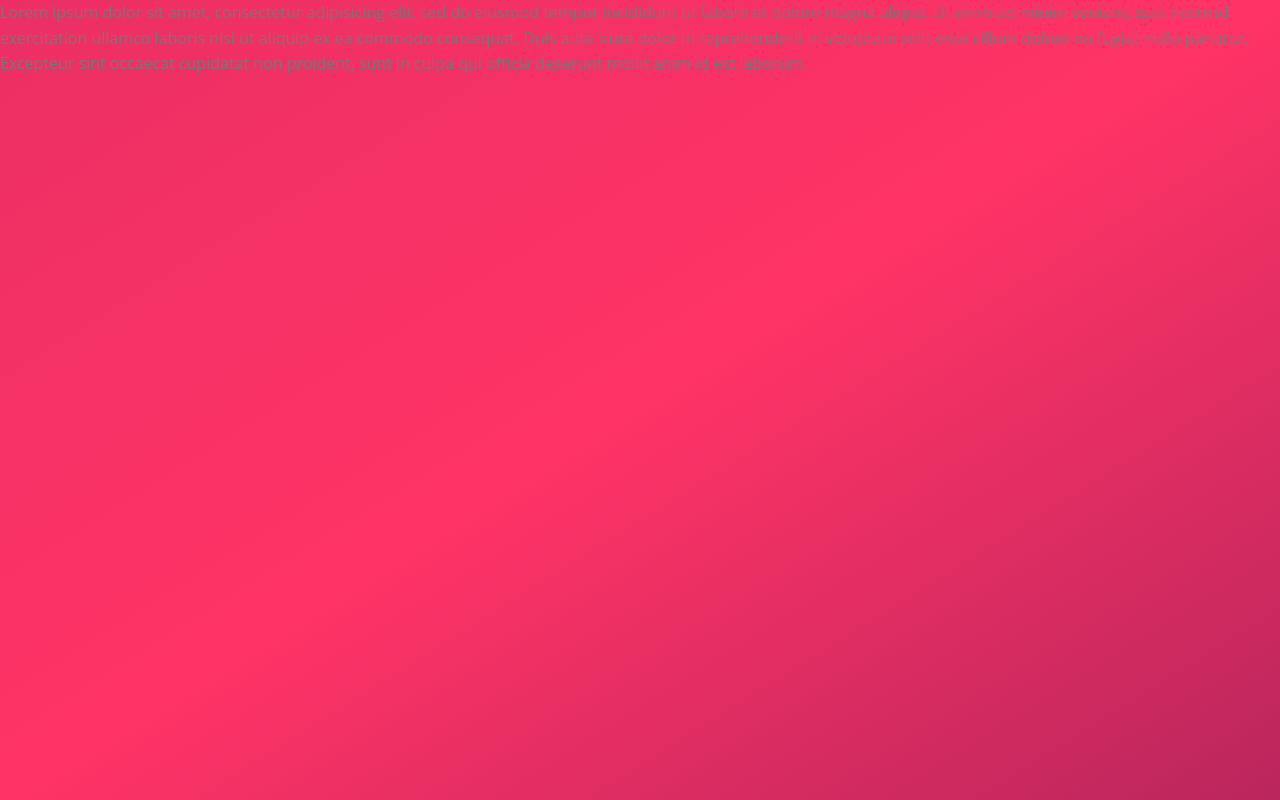
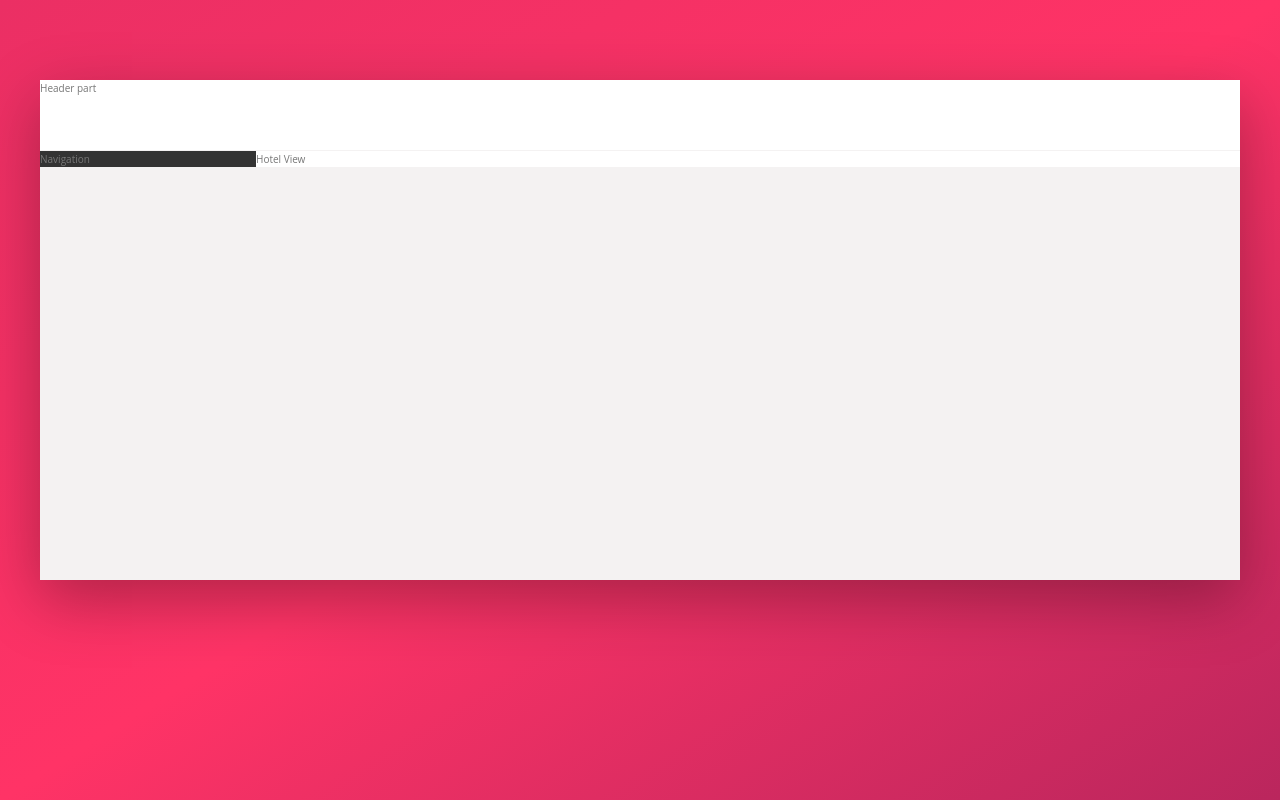
Before and after one commit to Puritanic/Trillo, a website built with webpack: page app/index.html in a window 1280 px wide. Built offline with nearby package versions, Linux system fonts and the light colour scheme.

Commit message:
Initial layout

```diff
--- a/app/assets/styles/base/_basetop.scss
+++ b/app/assets/styles/base/_basetop.scss
@@ -9,14 +9,6 @@
 /* ==========================================================================
    Base styles: opinionated defaults
    ========================================================================== */
-
-html {
-  color: #222;
-  font-size: 1em;
-  line-height: 1.4;
-  box-sizing: border-box;
-}
-
 *,
 *::before,
 *::after {
@@ -93,6 +85,10 @@ textarea {
    Custom CSS
    ========================================================================== */
 
+html {
+  min-height: 100vh;
+}
+
 body {
   background: linear-gradient(
     to right bottom,
@@ -103,5 +99,5 @@ body {
   background-size: cover;
   background-repeat: no-repeat;
   color: var(--grey-dark-2);
-  min-height: 100vh;
+  min-height: 100%;
 }
--- a/app/assets/styles/base/_variables.scss
+++ b/app/assets/styles/base/_variables.scss
@@ -13,4 +13,6 @@ $primary-color: #eb2f64;
   --grey-dark-1: #333;
   --grey-dark-2: #777;
   --grey-dark-3: #999;
+
+  --shadow-dark: 0 2rem 6rem rgba(0, 0, 0, 0.3);
 }
--- a/app/assets/styles/main.scss
+++ b/app/assets/styles/main.scss
@@ -1,4 +1,4 @@
-@import 'base/variables', 'base/typography', 'base/basetop', 'base/grids';
+@import 'base/variables', 'base/basetop', 'base/typography', 'base/grids';
 
 @import 'modules/components', 'modules/layout';
 
--- a/app/assets/styles/modules/_layout.scss
+++ b/app/assets/styles/modules/_layout.scss
@@ -0,0 +1,31 @@
+.container {
+  // using max width so that if there is no space for 120rem to ocuppy container will take 100% of the available space
+  max-width: 120rem;
+  min-height: 50rem;
+  margin: 8rem auto;
+  background: var(--grey-light-2);
+  box-shadow: var(--shadow-dark);
+}
+
+.header {
+  height: 7rem;
+  background-color: #fff;
+  border-bottom: 1px solid var(--grey-light-2);
+}
+
+.content {
+  display: flex;
+
+  .sidebar {
+    background: var(--grey-dark-1);
+    // flex: grow shrink basis;
+    // here we dont want for element to grow and shrink, just want to always keep its width at 18%
+    flex: 0 0 18%;
+  }
+
+  .hotel-view {
+    background: #fff;
+    // with flex: 1; we want for element to grow and occupy all available space
+    flex: 1;
+  }
+}
--- a/app/index.html
+++ b/app/index.html
@@ -21,30 +21,24 @@
 </head>
 
 <body>
-  <p class="responsive">Lorem ipsum dolor sit amet, consectetur adipisicing elit, sed do eiusmod tempor incididunt ut labore et dolore magna aliqua.
-    Ut enim ad minim veniam, quis nostrud exercitation ullamco laboris nisi ut aliquip ex ea commodo consequat. Duis aute
-    irure dolor in reprehenderit in voluptate velit esse cillum dolore eu fugiat nulla pariatur. Excepteur sint occaecat
-    cupidatat non proident, sunt in culpa qui officia deserunt mollit anim id est laborum.</p>
+
+  <div class="container">
+    <header class="header">
+      Header part
+    </header>
+    <div class="content">
+      <nav class="sidebar">
+        Navigation
+      </nav>
+      <main class="hotel-view">
+        Hotel View
+      </main>
+    </div>
+  </div>
 
   <!-- build:js assets/scripts/App.min.js -->
   <script type="text/javascript" src="./temp/scripts/App.js"></script>
   <!-- endbuild -->
-  <!-- Google Analytics: change UA-XXXXX-X to be your site's ID -->
-  <script>
-    (function (i, s, o, g, r, a, m) {
-      i['GoogleAnalyticsObject'] = r;
-      i[r] = i[r] || function () {
-        (i[r].q = i[r].q || []).push(arguments)
-      }, i[r].l = 1 * new Date();
-      a = s.createElement(o),
-        m = s.getElementsByTagName(o)[0];
-      a.async = 1;
-      a.src = g;
-      m.parentNode.insertBefore(a, m)
-    })(window, document, 'script', '//www.google-analytics.com/analytics.js', 'ga');
-    ga('create', 'UA-XXXXX-X', 'auto');
-    ga('send', 'pageview');
-  </script>
 </body>
 
 </html>
```
Also changed, not shown: app/temp/styles/main.css, 1 other file.
